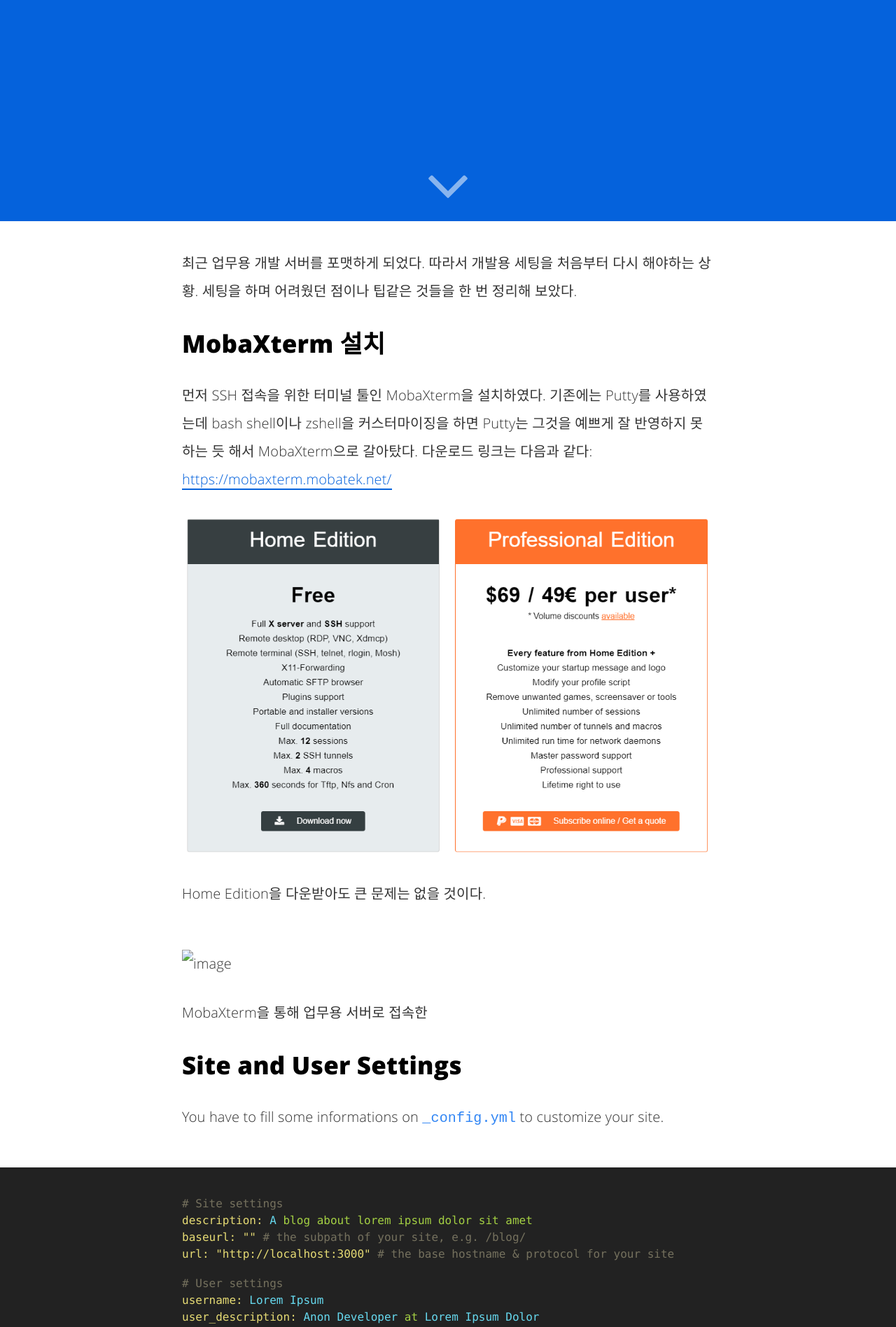
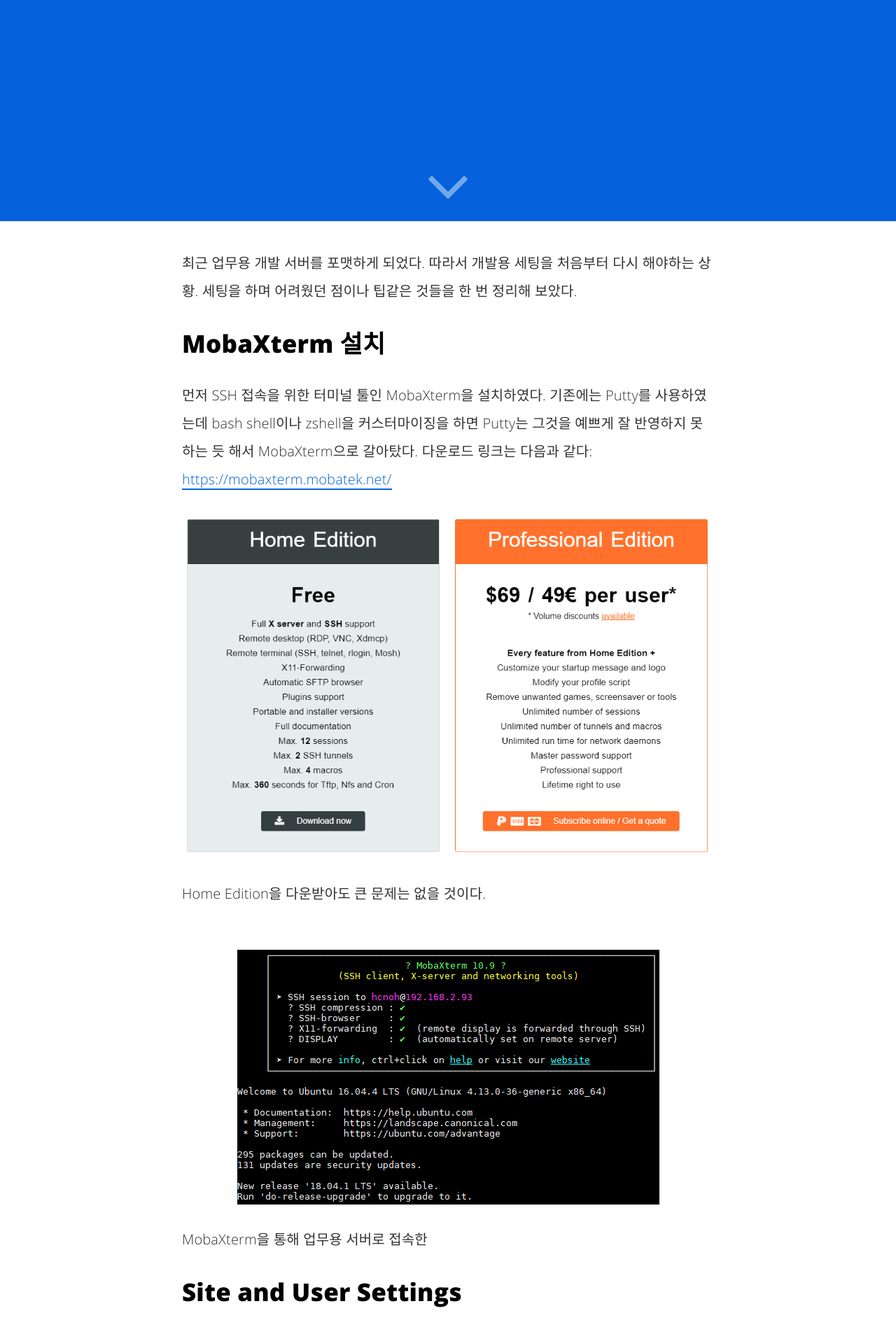
Before and after one commit to hcnoh/blog-prev, a Jekyll site: the page built from _posts/2018-08-17-vim-and-zsh-setting.md, in a window 1280 px wide. Shown: the part 584-2480 px from the top of the page at 70% size. Built offline with Jekyll 4.4.1, drawn with Linux system fonts in a browser that asks for light colours; comment, search, counter and statistics services are not loaded.

Commit message:
Update 2018-08-17-vim-and-zsh-setting.md

```diff
--- a/_posts/2018-08-17-vim-and-zsh-setting.md
+++ b/_posts/2018-08-17-vim-and-zsh-setting.md
@@ -20,7 +20,7 @@
 ![image](/assets/img/20180817_01.png)
 Home Edition을 다운받아도 큰 문제는 없을 것이다.
 
-![image](20180817_02.png)
+![image](/assets/img/20180817_02.png)
 MobaXterm을 통해 업무용 서버로 접속한
 
 ## Site and User Settings
```
